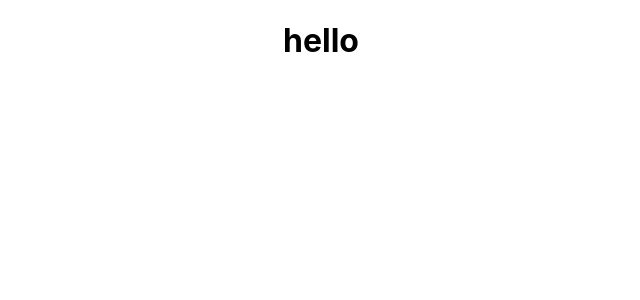
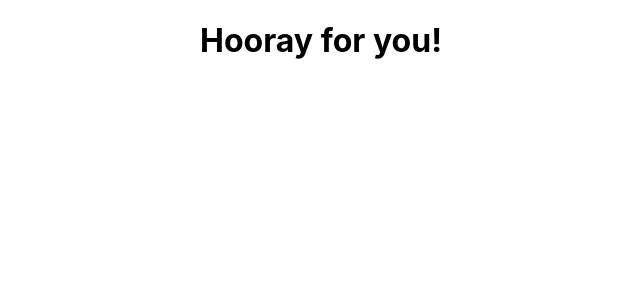
Before and after one commit to dashdavid13/Frontend_Intern_NYTELOCK, a React (Create React App) app: page / in a window 1280 px wide. Shown: the top 300 px of the page, without its empty margins (319-959 px from the left). Built offline with nearby package versions, Linux system fonts and the light colour scheme.

Commit message:
adding info

```diff
--- a/src/App.js
+++ b/src/App.js
@@ -1,11 +1,19 @@
 import logo from './logo.svg';
+import React, { useState, useEffect} from 'react';
 import './App.css';
 import Logic from './Intern_Challenge/Components/Logic';
+import { data } from './data/Components/data';
 
 function App() {
+  const [newData, setNewData] = useState([]);
+  useEffect(() => {
+    setNewData(data);
+  }, []);
+
+
   return (
     <div className="App">
-      <Logic />
+      <Logic data={newData}/>
     </div>
   );
 }
--- a/src/Intern_Challenge/Components/Display.js
+++ b/src/Intern_Challenge/Components/Display.js
@@ -3,10 +3,10 @@ import React from 'react';
 
 
 
-function Display() {
+function Display({newData}) {
   return (
     <div>
-      <h1>hello</h1>
+      <h1>{newData}</h1>
     </div>
   );
 }
--- a/src/Intern_Challenge/Components/Logic.js
+++ b/src/Intern_Challenge/Components/Logic.js
@@ -3,10 +3,12 @@ import Display from './Display';
 
 
 
-function Logic() {
+function Logic({data}) {
+
+  let newData = data[Math.floor(Math.random() * data.length)];
   return (
     <div>
-      <Display />
+      <Display newData={newData}/>
     </div>
   );
 }
--- a/src/data/Components/data.js
+++ b/src/data/Components/data.js
@@ -0,0 +1,9 @@
+export const data = [
+    'Aww yes!',
+    'Nice job!',
+    'Hooray for you!',
+    'Sweet!',
+    'Yasssssss!',
+    "You're a star!",
+    'Way to go!',
+  ];
```
